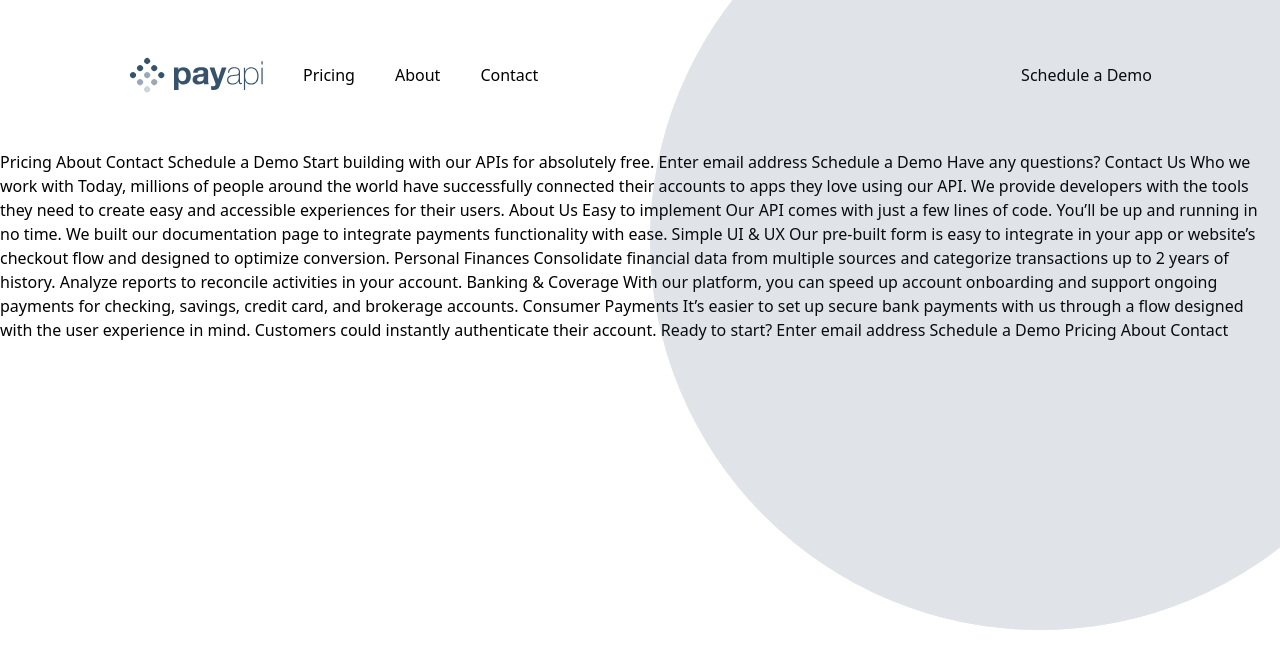
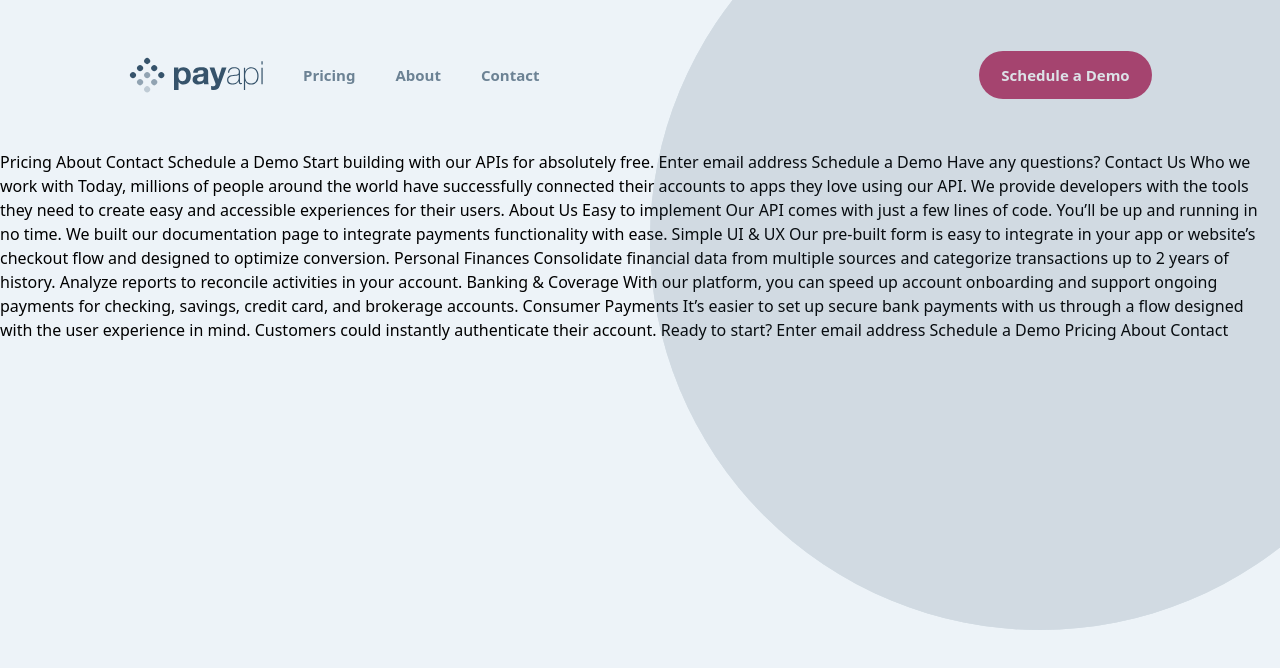
Before and after one commit to alvaro-frontend-mentor-projects/payapi-multi-page-website, a React (Create React App) app: page /#/ in a window 1280 px wide. Shown: the top 668 px of the page. Built offline with nearby package versions, Linux system fonts and the light colour scheme.

Commit message:
setup background color for navbar and home page

```diff
--- a/src/components/navbar.jsx
+++ b/src/components/navbar.jsx
@@ -6,17 +6,19 @@ const navbar = () => {
   return (
 
     // NAVBAR CONTAINER
-    <div className='w-[100vw] h-[150px] bg-transparent flex flex-col justify-center items-center'>
+    <div className='w-[100vw] h-[150px] bg-[#EDF3F8] flex flex-col justify-center items-center'>
       {/* Flex Container */}
       <div className='flex flex-row justify-between w-[80%] gap-10 items-center '>
         {/* Logo */}
         <img className='s' src={logo} alt="" />
         {/* Links */}
-        <Link to="/">Pricing</Link>
-        <Link to="/">About</Link>
-        <Link to="/">Contact</Link>
+        <ul className='flex flex-row gap-10 text-[15px] font-[700] text-fmLightSanJuanBlue'>
+          <li><Link to="/">Pricing</Link></li>
+          <li><Link to="/">About</Link></li>
+          <li><Link to="/">Contact</Link></li>
+        </ul>
         {/* Button */}
-        <button className='ml-auto'>
+        <button className='ml-auto bg-fmDarkPink text-[15px] font-[700] text-fmWaterWhite w-[173px] h-[48px] rounded-[50px]'>
           Schedule a Demo
         </button>
       </div>
--- a/src/pages/home.jsx
+++ b/src/pages/home.jsx
@@ -5,7 +5,7 @@ const home = () => {
 
 
       // HOME MAIN CONTAINER
-      <main className='w-[100wv]'>
+      <main className='w-[100wv] h-screen bg-[#EDF3F8]'>
         {/* Background Circle Image - position absolute */}
         <img className='absolute right-[-150px] top-[-150px]' src={bgCircle} alt="" />
 
```
